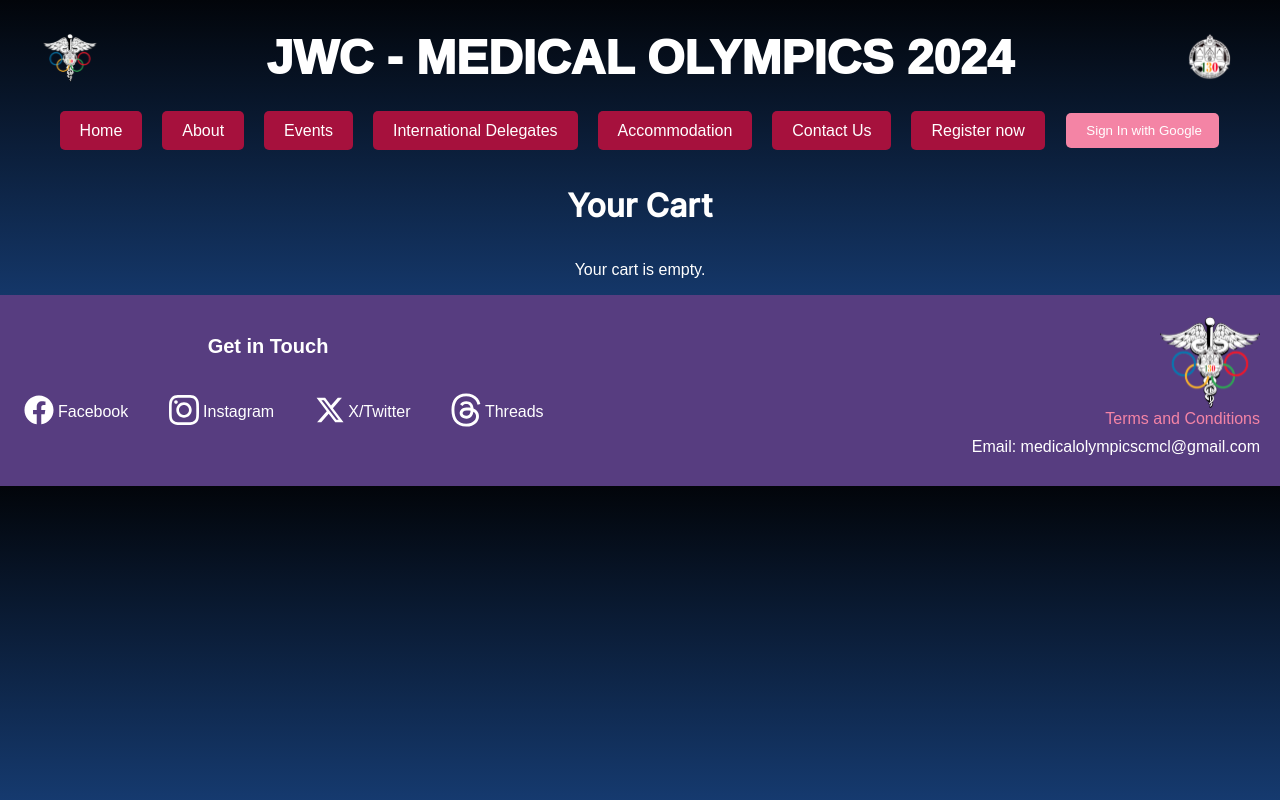
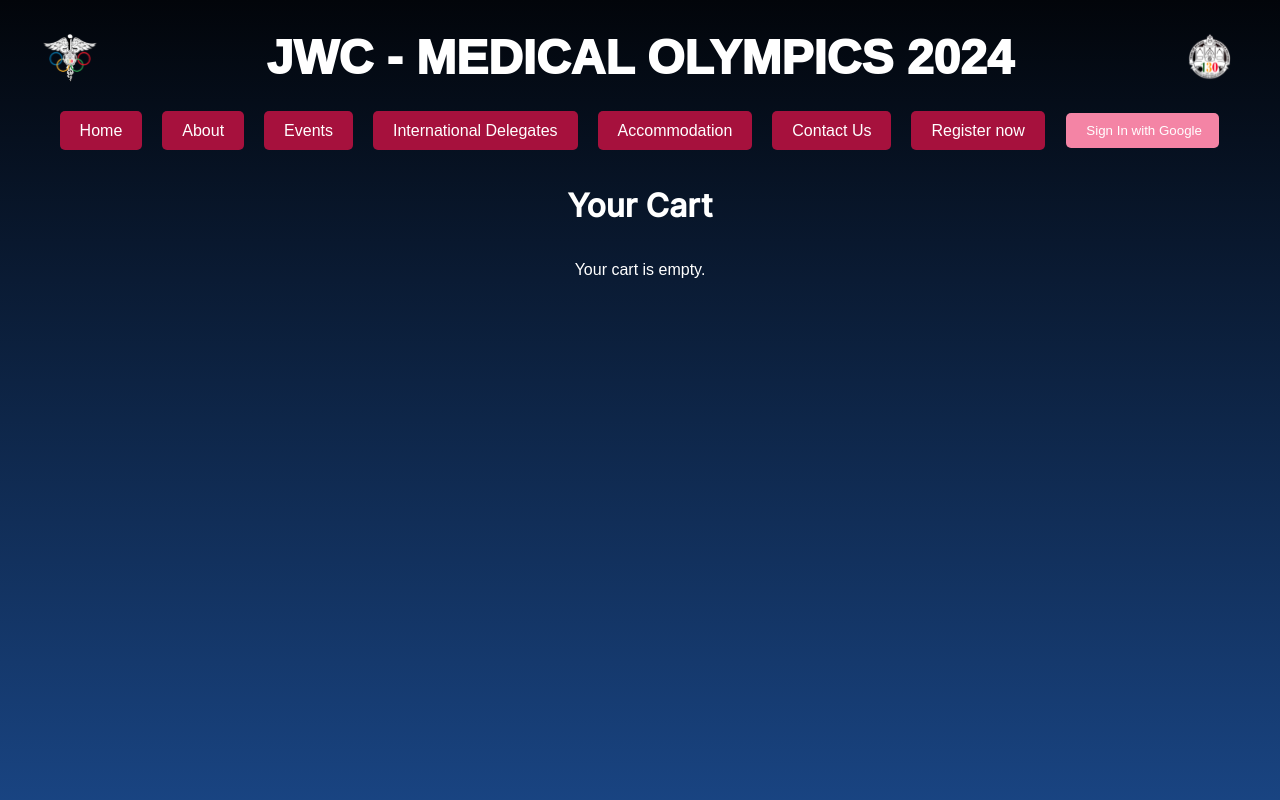
Before and after one commit to shubhbansal9/jwc-website, a React (Create React App) app: page /cart in a window 1280 px wide. Shown: the top 800 px of the page. Built offline with nearby package versions, Linux system fonts and the light colour scheme.

Commit message:
cart page correction

```diff
--- a/src/pages/Cart.css
+++ b/src/pages/Cart.css
@@ -9,6 +9,7 @@
   display: flex;
   flex-direction: column;
   align-items: center;
+  height: 110vh
 }
 
 .cart-items {
```
